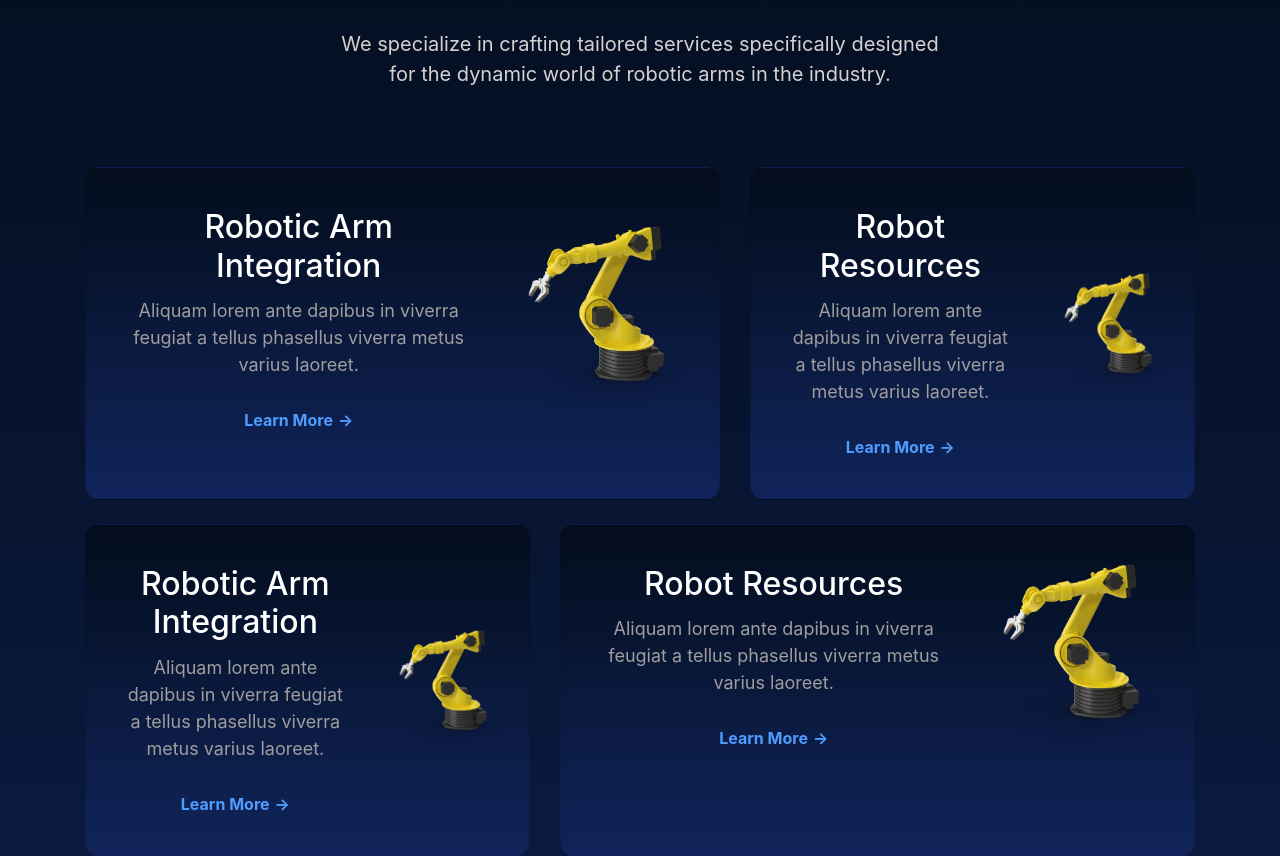
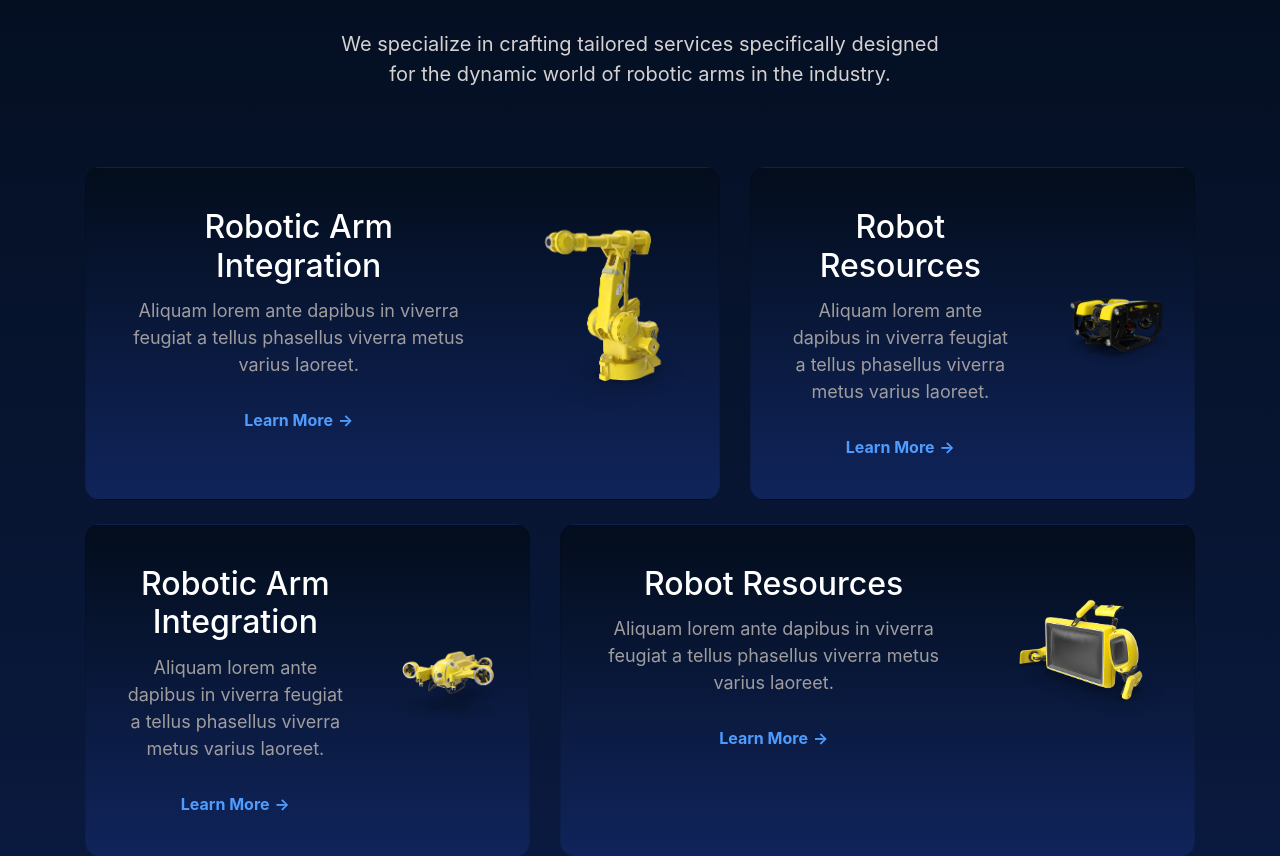
Before and after one commit to nijiya-curions/project_2, a Django app: page /service in a window 1280 px wide. Shown: the part 318-1174 px from the top of the page. Run offline with Django 5.2, Linux system fonts and the light colour scheme; some libraries are stand-ins or nearby versions.

Commit message:
changes in our service page

```diff
--- a/project_robix/robixapp/templates/service.html
+++ b/project_robix/robixapp/templates/service.html
@@ -32,7 +32,7 @@
          </div>
        </div>
        <div class="col-md-4 jumb-box">
-         <img src=" {% static 'imgnew.png' %} " alt="Robotic Arm" class="img-fluid rounded jumb">
+         <img src=" {% static 'teamimg.png' %} " alt="Robotic Arm" class="img-fluid rounded jumb">
        </div>
      </div>
    </div>
@@ -52,7 +52,7 @@
          </div>
        </div>
        <div class="col-md-4 jumb-box">
-         <img src=" {% static 'imgnew.png' %}" alt="Robot Resources" class="img-fluid rounded jumb">
+         <img src=" {% static 'serviceimg1.png' %}" alt="Robot Resources" class="img-fluid rounded jumb">
        </div>
      </div>
    </div>
@@ -74,7 +74,7 @@
          </div>
        </div>
        <div class="col-md-4 jumb-box">
-         <img src= "  {% static 'imgnew.png' %} " alt="Robotic Arm" class="img-fluid rounded jumb">
+         <img src= "  {% static 'serviceimg2.png' %} " alt="Robotic Arm" class="img-fluid rounded jumb">
        </div>
      </div>
    </div>
@@ -94,7 +94,7 @@
          </div>
        </div>
        <div class="col-md-4 jumb-box">
-         <img src="  {% static 'imgnew.png' %} " alt="Robot Resources" class="img-fluid rounded jumb">
+         <img src="  {% static 'serviceimg3.png' %} " alt="Robot Resources" class="img-fluid rounded jumb">
        </div>
      </div>
    </div>
```
